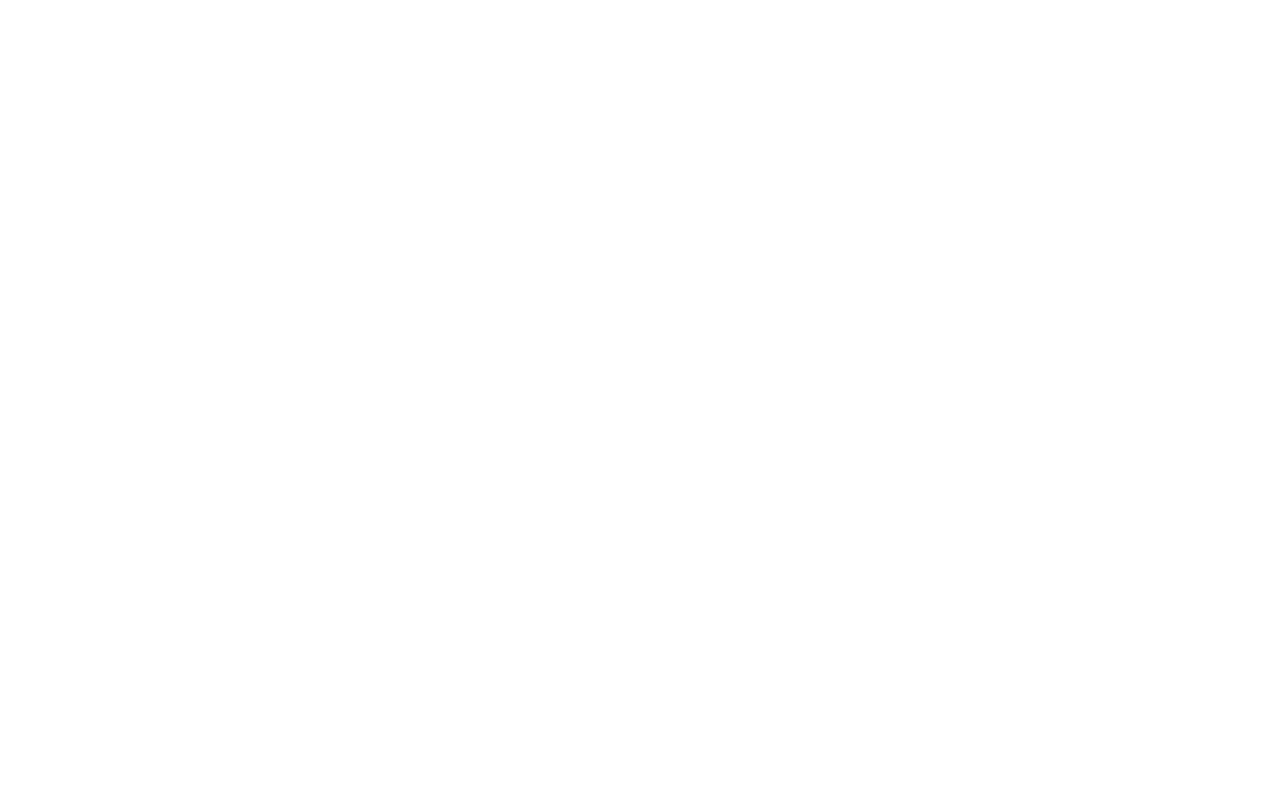
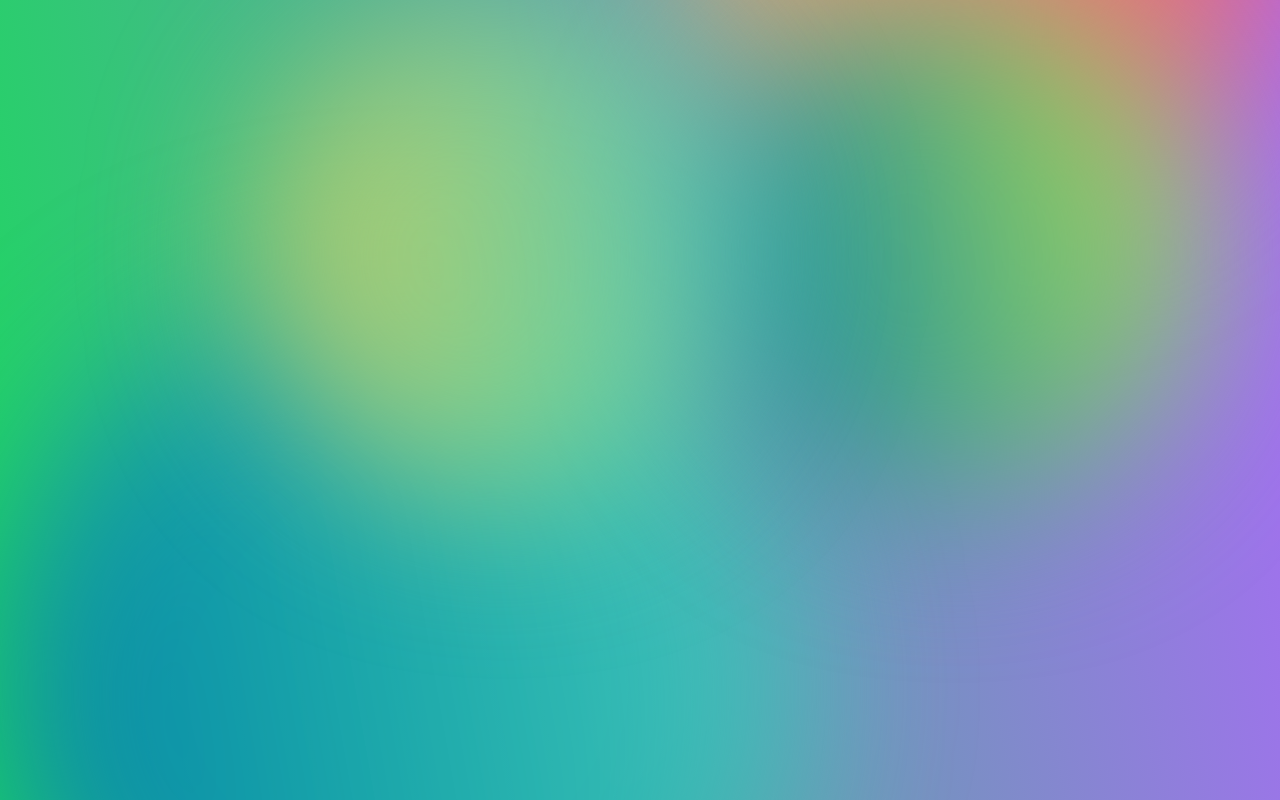
Before and after one commit to Chamelody/frontend, a React (Create React App) app: page /playlist in a window 1280 px wide. Before the commit this address had no page. Built offline with nearby package versions, Linux system fonts and the light colour scheme.

Commit message:
playlist 화면 그라데이션 css 적용

```diff
--- a/src/App.tsx
+++ b/src/App.tsx
@@ -2,6 +2,7 @@ import React from 'react';
 import { BrowserRouter, Route, Routes } from "react-router-dom";
 import Main from './ui/main/Main';
 import Home from './ui/home/Home';
+import Playlist from './ui/playlist/Playlist';
 
 function App() {
     return (
@@ -9,6 +10,7 @@ function App() {
             <Routes>
                 <Route path="/" element={<Main />} />
                 <Route path="/home" element={<Home />} />
+                <Route path="/playlist" element={<Playlist />} />
             </Routes>
         </BrowserRouter>
     )
--- /dev/null
+++ b/src/ui/playlist/BackgroundContainer.tsx
@@ -0,0 +1,18 @@
+import React from "react";
+import "./style.css"
+
+const BackgroundContainer = (): JSX.Element => {
+    return (
+        <div id="backgroundContainer">
+            {/* 배경 화면을 디자인하는 섹션들 */}
+            <section id="up"></section>
+            <section id="down"></section>
+            <section id="left"></section>
+            <section id="right"></section>
+
+        </div>
+    );
+};
+
+
+export default BackgroundContainer;
--- a/src/ui/playlist/Playlist.tsx
+++ b/src/ui/playlist/Playlist.tsx
@@ -1,7 +1,10 @@
 import React from "react";
+import PlaylistSection from "./PlaylistSection";
 
 const Playlist = (): JSX.Element => {
-    return <></>;
+    return (
+        <PlaylistSection></PlaylistSection>
+    );
 };
 
 export default Playlist;
--- /dev/null
+++ b/src/ui/playlist/PlaylistSection.tsx
@@ -0,0 +1,15 @@
+import React from "react";
+import BackgroundContainer from "./BackgroundContainer";
+
+const PlaylistSection = (): JSX.Element => {
+    return (
+        <>
+            <BackgroundContainer />
+            Helo
+        </>
+
+    );
+};
+
+
+export default PlaylistSection;
--- /dev/null
+++ b/src/ui/playlist/style.css
@@ -0,0 +1,87 @@
+#backgroundContainer{
+    position: absolute;
+    background: linear-gradient(80deg, rgb(30, 215, 96), rgb(167, 108, 245));
+    width: 100vw;
+    height: 100vh;
+    overflow: hidden;
+
+}
+
+#up{
+    position: absolute;
+    height: 800px;
+    width: 800px;
+    border-radius: 50%;
+    background-image: linear-gradient(80deg, rgb(5, 124, 172), rgb(43, 247, 202, 0.5));
+    filter: blur(80px);
+    animation: down 40s infinite;
+}
+
+#down{
+    position: absolute;
+    right: 0;
+    height: 600px;
+    width: 600px;
+    border-radius: 50%;
+    background-image: linear-gradient(80deg, rgb(245, 207, 82, 0.7), rgba(239, 84, 121));
+    filter: blur(80px);
+    animation: up 20s infinite;
+}
+
+#left{
+    position: absolute;
+    height: 500px;
+    width: 500px;
+    border-radius: 50%;
+    background-image: linear-gradient(80deg, rgb(5, 124, 172), rgba(183, 253, 52, 0.8));
+    filter: blur(80px);
+    animation: left 30s 1s infinite;
+
+}
+
+#right{
+    position: absolute;
+    height: 500px;
+    width: 500px;
+    border-radius: 50%;/*rgb(245, 207, 82, 0.8), rgba(239, 84, 121)*/
+    background-image: linear-gradient(80deg, rgb(245, 207, 82, 0.8), rgb(43, 247, 202, 0.5));
+    filter: blur(80px);
+    animation: right 40s .5s infinite;
+
+}
+
+@Keyframes down {
+    0%, 100%{
+        top: -100px;
+    }
+    70%{
+        top: 700px;
+    }
+}
+
+@Keyframes up{
+    0%, 100%{
+        bottom: -100px;
+    }
+    70%{
+        bottom: 700px;
+    }
+}
+
+@Keyframes left{
+    0%, 100%{
+        left: -100px;
+    }
+    70%{
+        left: 1300px;
+    }
+}
+
+@Keyframes right{
+    0%, 100%{
+        right: -100px;
+    }
+    70%{
+        right: 1300px;
+    }
+}
```
Also changed, not shown: src/ui/playlist/Content.tsx (added, +56 -0 lines), src/ui/playlist/Title.tsx (added, +57 -0 lines).
